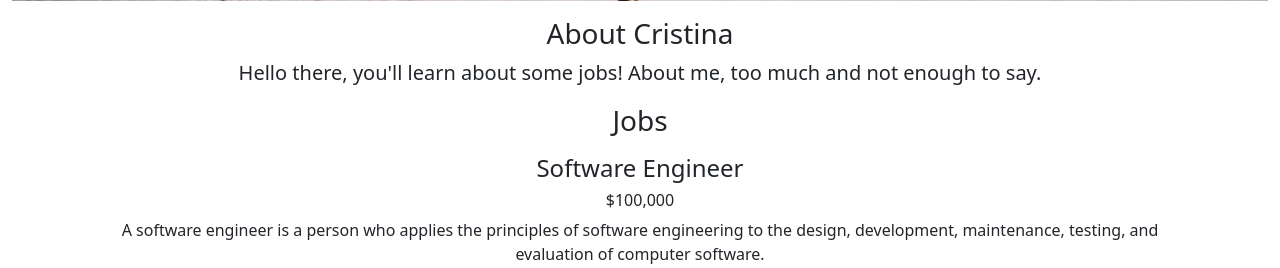
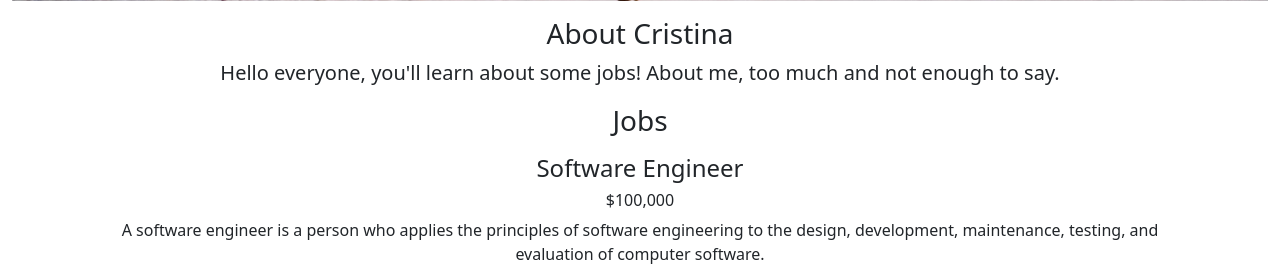
Before and after one commit to chriszapp/waiting_soon_for_the_tailor, a Flask app: page / in a window 1280 px wide. Shown: the part 398-666 px from the top of the page. Run offline with Flask 3, Linux system fonts and the light colour scheme.

Commit message:
changed for render check

```diff
--- a/templates/home.html
+++ b/templates/home.html
@@ -15,7 +15,7 @@
         <div class = 'container text-center'>
             <div class = 'mt-3'>
                 <h3 class = 'mt-3'>About Cristina</h3>
-                <p class = 'lead'>Hello there, you'll learn about some jobs! About me, too much and not enough to say. </p>
+                <p class = 'lead'>Hello everyone, you'll learn about some jobs! About me, too much and not enough to say. </p>
             </div>
             <div class="mt-3">
                 <h3>Jobs</h3>
```
